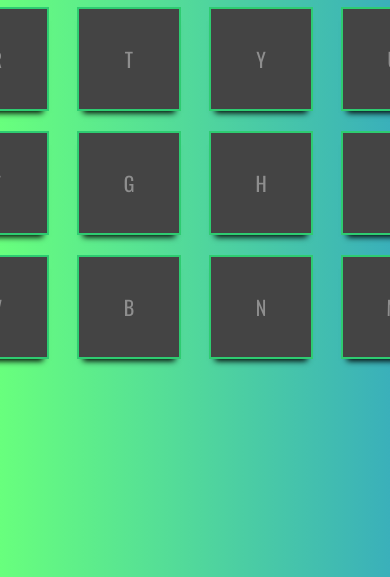
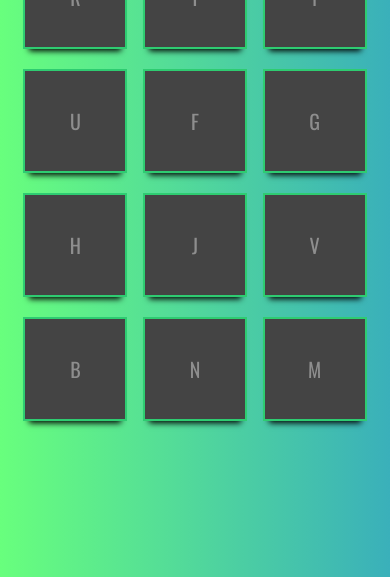
Before and after one commit to BaseMax/DrumMusicJS, a plain HTML site: page index.html in a window 390 px wide. Shown: the part 267-844 px from the top of the page. Drawn offline with nearby package versions, Linux system fonts and the light colour scheme.

Commit message:
fix bug of width for .drump keys

```diff
--- a/style.css
+++ b/style.css
@@ -21,6 +21,11 @@ h1 {
     display: flex;
     flex-wrap: wrap;
     justify-content: space-between;
+}
+@media screen and (max-width: 600px) {
+    .pad {
+        width: 88%;
+    }
 }
 .box {
   width: 100px;
```
